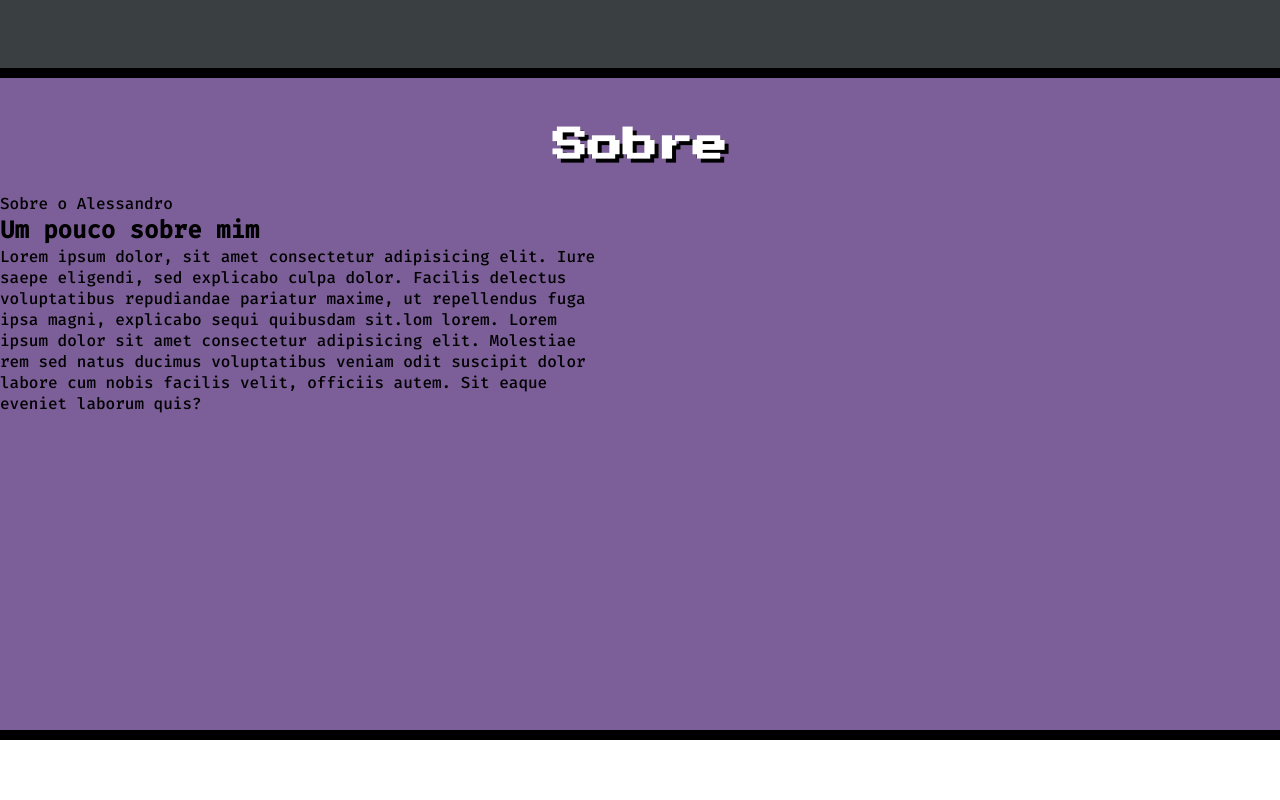
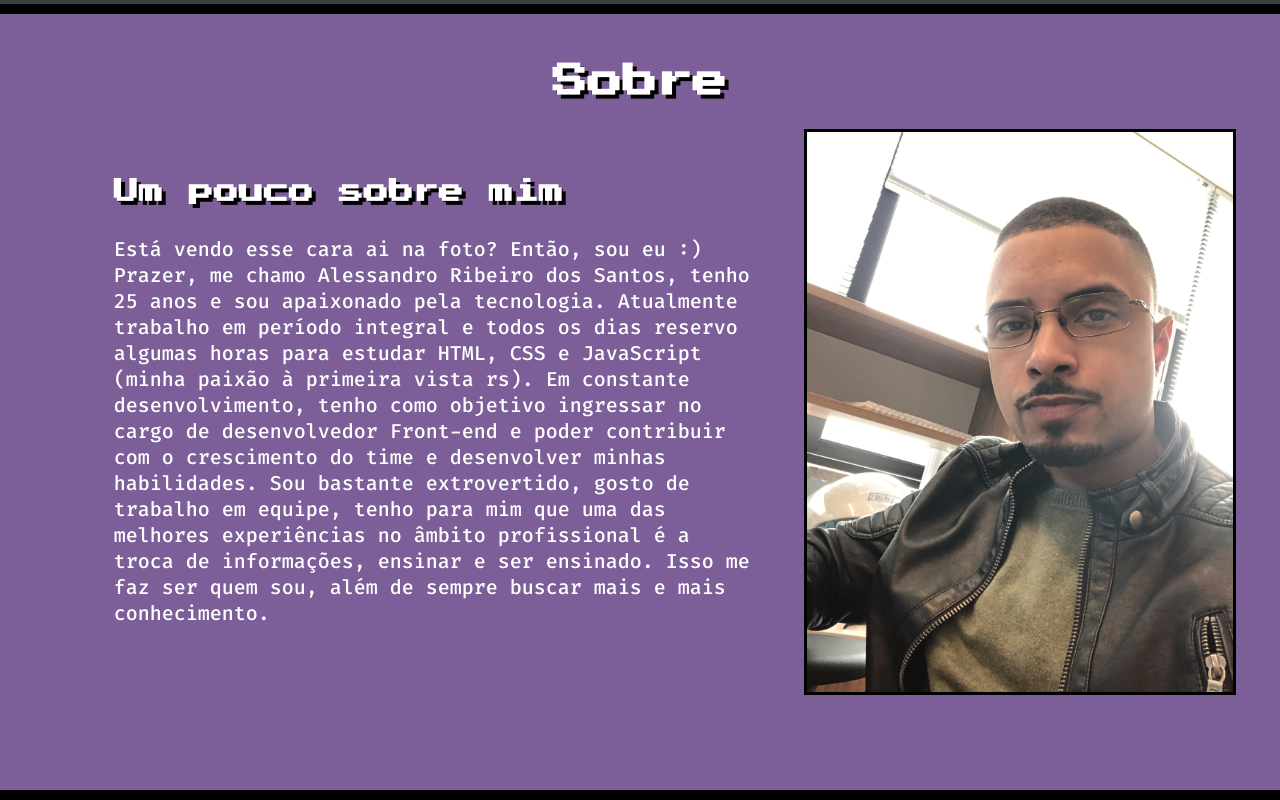
Before and after one commit to Aribe096/Primeiro-Porti-HTML-CSS, a plain HTML site: page index.html in a window 1280 px wide. Shown: the part 2151-2951 px from the top of the page. Before the commit the page ends 2891 px from the top, so only its background shows below. Drawn offline with Linux system fonts and the light colour scheme.

Commit message:
add photo, text and title in about-me component

```diff
--- a/css/index.css
+++ b/css/index.css
@@ -107,6 +107,10 @@
     font-size: 20px;
     text-align: center;
 }
+.sub-title.-third{
+    font-size: 25px;
+    text-align: left;
+}
 
 .box-page1{
     display: inline-block;
@@ -125,10 +129,13 @@
 }
 .section.-two{
     background-color: #3A4042;
+    height: 35vw;
 }
 
 .section.-three{
     background-color: #7C5E99;
+    height: auto;
+
 }
 
 .wrapper-skill{
@@ -206,14 +213,33 @@
     height: 270px;
 }
 
-.about-box{
- max-width: 181px;
-
+.wrapper-about-me{
+    display: flex;
+    justify-content: space-evenly;
 }
 
 .about-me{
-    max-width: 600px;
+    max-width: 50%;
+    margin-left: 5%;
+    margin-top: 50px;
 }
+
+.text-about-me{
+    font-family: 'Fira Code', Arial, Helvetica, sans-serif;
+    color: #fff;
+    margin-top: 5%;
+    font-size: 20px;
+}
+
+
+
+.image-profile{
+    width: 100%;
+    max-height: 70vh;
+    max-width: 100vw;
+    border: 3px solid #000;
+}
+
 
 @media (max-width: 900px){
     .title,.sub-title{
--- a/index.html
+++ b/index.html
@@ -102,10 +102,15 @@
             <h1 class="title -second">Sobre</h1>
             <div class="wrapper-about-me">
                 <article class="about-me">
-                    <p class="about-box">Sobre o Alessandro</p>
-                    <h2>Um pouco sobre mim</h2>
-                    <p>Lorem ipsum dolor, sit amet consectetur adipisicing elit. Iure saepe eligendi, sed explicabo culpa dolor. Facilis delectus voluptatibus repudiandae pariatur maxime, ut repellendus fuga ipsa magni, explicabo sequi quibusdam sit.lom lorem. Lorem ipsum dolor sit amet consectetur adipisicing elit. Molestiae rem sed natus ducimus voluptatibus veniam odit suscipit dolor labore cum nobis facilis velit, officiis autem. Sit eaque eveniet laborum quis?</p>
+                    <h2 class="sub-title -third">Um pouco sobre mim</h2>
+                    <p class="text-about-me">Está vendo esse cara ai na foto? Então, sou eu :)
+                        Prazer, me chamo Alessandro Ribeiro dos Santos, tenho 25 anos e sou apaixonado pela tecnologia.
+                        Atualmente trabalho em período integral e todos os dias reservo algumas horas para estudar HTML, CSS e JavaScript (minha paixão à primeira vista rs). Em constante desenvolvimento, tenho como objetivo ingressar no cargo de desenvolvedor Front-end e poder contribuir com o crescimento do time e desenvolver minhas habilidades. Sou bastante extrovertido, gosto de trabalho em equipe, tenho para mim que uma das melhores experiências no âmbito profissional é a troca de informações, ensinar e ser ensinado. Isso me faz ser quem sou, além de sempre buscar mais e mais conhecimento.
+                        </p>
                 </article>
+                <div class="profile-box">
+                    <img class="image-profile" src="assets/img/foto.jpg" alt="minha foto pessoal">
+                </div>
             </div>
     </section>
 </body>
```
Also changed, not shown: assets/img/foto.jpg (added).
